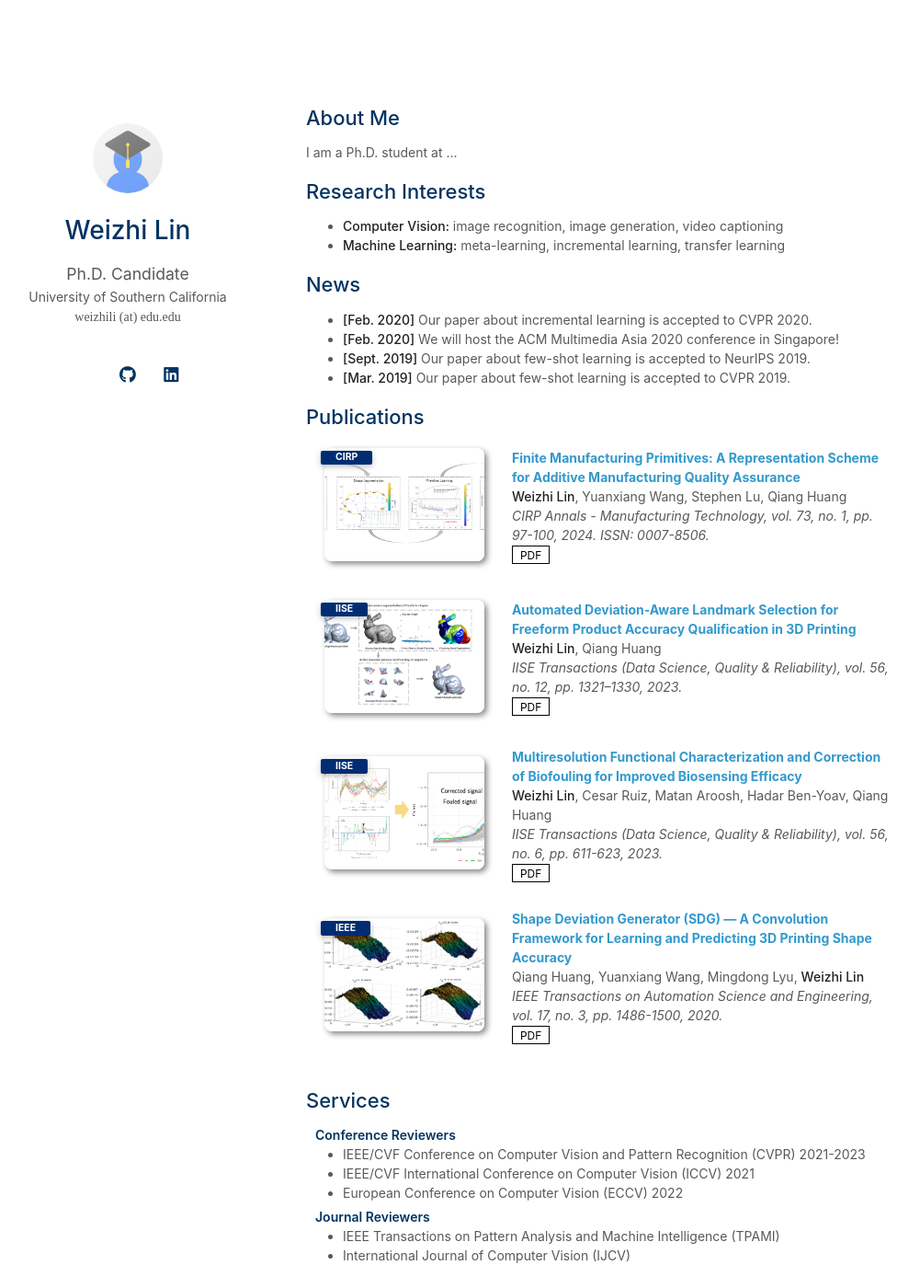
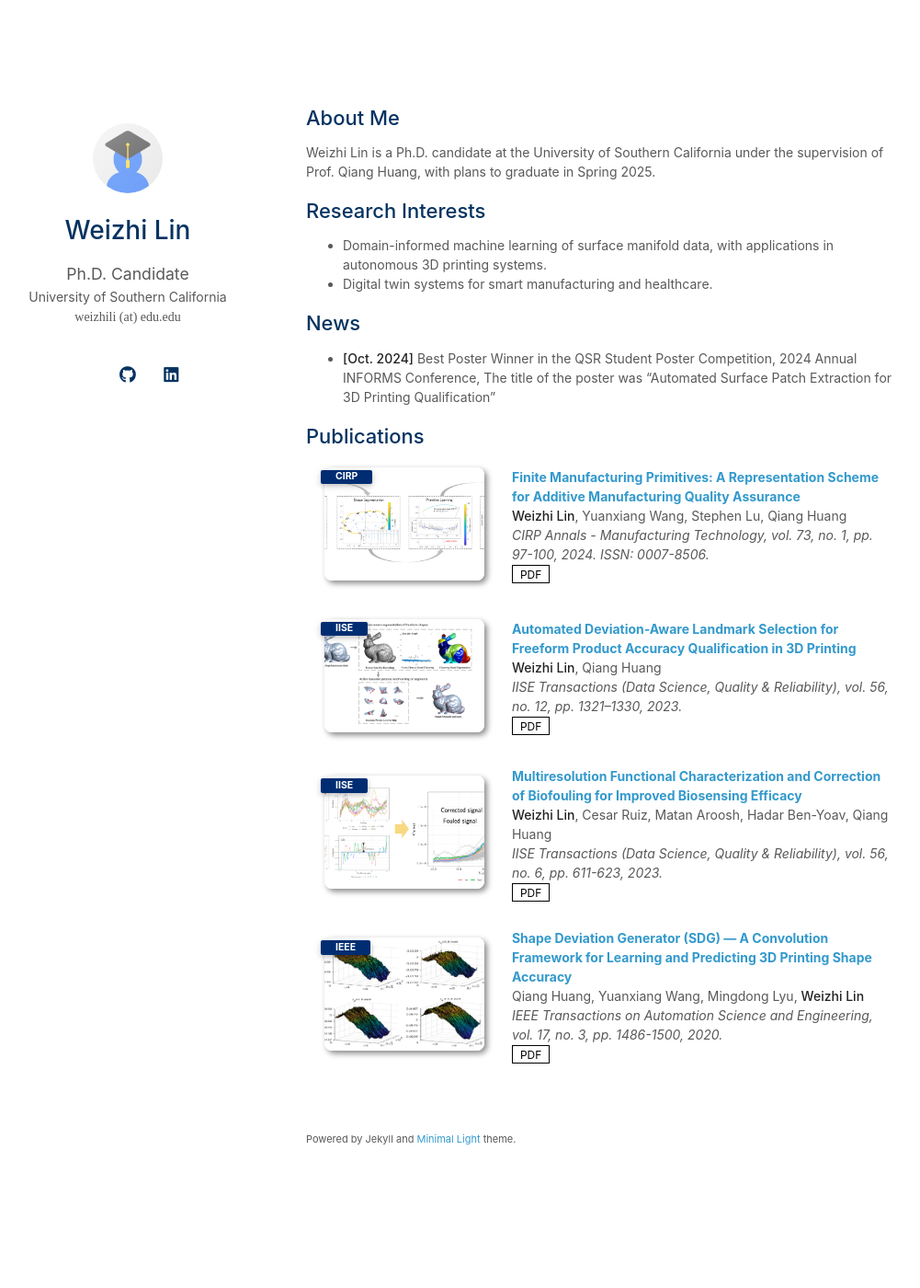
Before and after one commit to weizhi-lin/weizhi-lin.github.io, a Jekyll site: the page built from index.md, in a window 1280 px wide and 1400 px high. Shown: the whole window at 92% size, without its empty margins (137-1138 px from the left). Built offline with Jekyll 4.4.1, drawn with Linux system fonts in a browser that asks for light colours; a style sheet for code colours, icons or effects is not loaded; our own code applies the rules of GitHub Pages for plain Markdown files.

Commit message:
Update index.md

```diff
--- a/index.md
+++ b/index.md
@@ -4,20 +4,17 @@
 
 ## About Me
 
-I am a Ph.D. student at ...
+Weizhi Lin is a Ph.D. candidate at the University of Southern California under the supervision of Prof. Qiang Huang, with plans to graduate in Spring 2025.
+
 
 ## Research Interests
 
-- **Computer Vision:** image recognition, image generation, video captioning
-- **Machine Learning:** meta-learning, incremental learning, transfer learning
+- Domain-informed machine learning of surface manifold data, with applications in autonomous 3D printing systems.
+- Digital twin systems for smart manufacturing and healthcare.
 
 ## News
 
-- **[Feb. 2020]** Our paper about incremental learning is accepted to CVPR 2020.
-- **[Feb. 2020]** We will host the ACM Multimedia Asia 2020 conference in Singapore!
-- **[Sept. 2019]** Our paper about few-shot learning is accepted to NeurIPS 2019.
-- **[Mar. 2019]** Our paper about few-shot learning is accepted to CVPR 2019.
+- **[Oct. 2024]** Best Poster Winner in the QSR Student Poster Competition, 2024 Annual INFORMS Conference, The title of the poster was “Automated Surface Patch Extraction for 3D Printing Qualification”
+
 
 {% include_relative _includes/publications.md %}
-
-{% include_relative _includes/services.md %}
```
